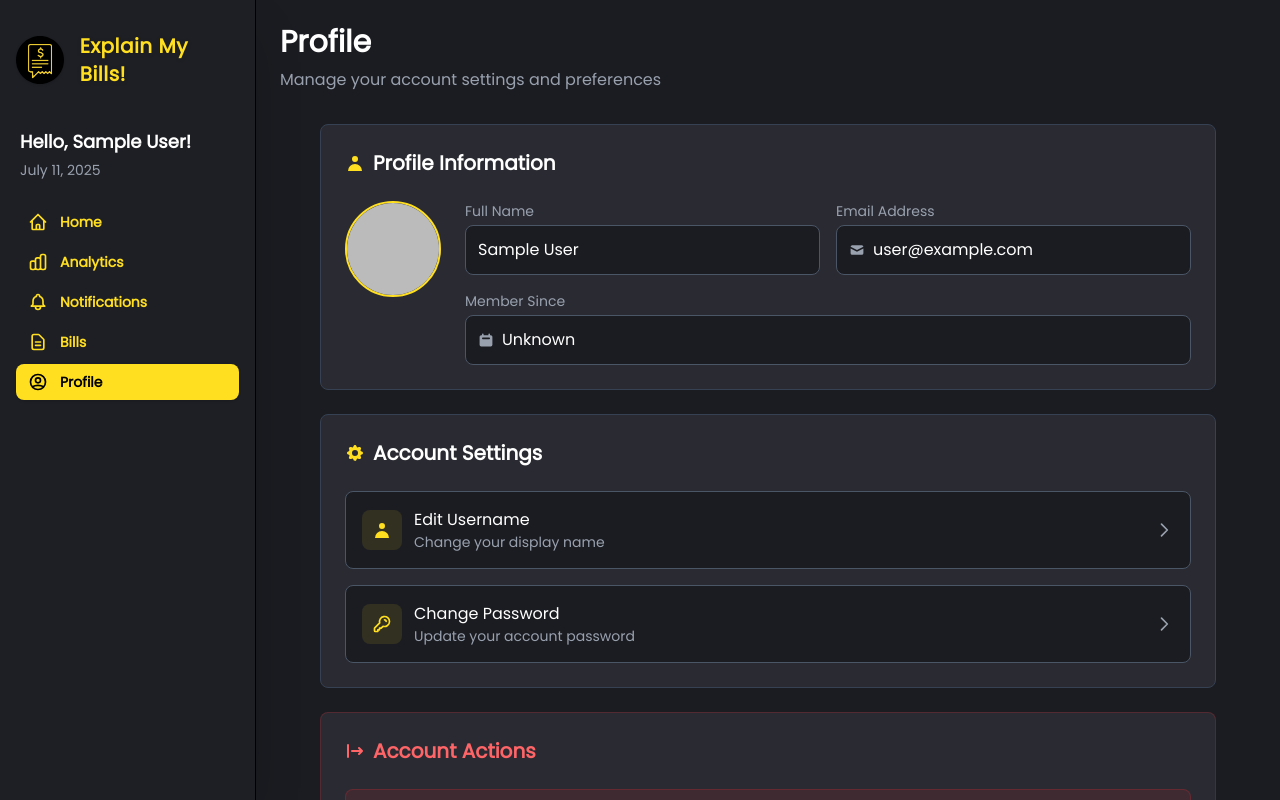
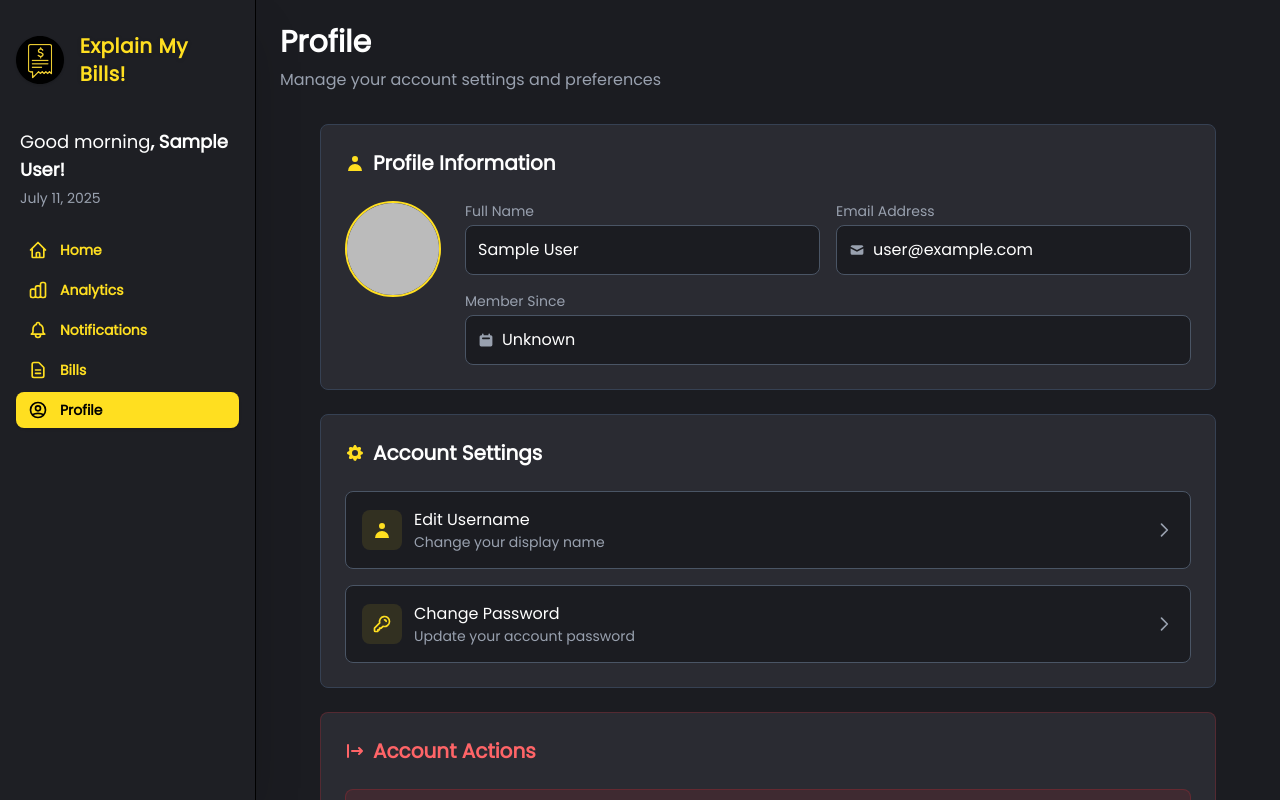
Before and after one commit to ShawnMayol/explain-my-bills, a React (Vite) app in the folder frontend/: page /profile in a window 1280 px wide. Built offline with nearby package versions, Linux system fonts and the light colour scheme; no server answers; sample sign-in values are in the browser's storage.

Commit message:
feat: add logo link and personalized greeting in Sidebar

```diff
--- a/frontend/src/components/Sidebar.jsx
+++ b/frontend/src/components/Sidebar.jsx
@@ -1,5 +1,5 @@
 import React from "react";
-import { useNavigate, NavLink } from "react-router-dom";
+import { useNavigate, NavLink, Link } from "react-router-dom";
 import { auth } from "../../firebase/firebaseConfig";
 import { signOut } from "firebase/auth";
 import { useAuth } from "../context/AuthContext";
@@ -99,16 +99,28 @@ export default function Sidebar({ isOpen, onClose }) {
                     <div>
                         <div className="flex items-center mb-10">
                             <div className="w-12 h-12 rounded-full flex items-center justify-center text-black font-extrabold text-2xl shadow">
-                                <img src={logo} alt="Explain My Bills Logo" />
+                                <Link to="/">
+                                    <img
+                                        src={logo}
+                                        alt="Explain My Bills Logo"
+                                    />
+                                </Link>
                             </div>
                             <span className="ml-4 text-xl font-extrabold text-yellow-300 tracking-wide drop-shadow hidden md:inline">
                                 Explain My Bills!
                             </span>
                         </div>
-
                         {user && (
                             <div className="ml-1 mb-1 text-lg text-white font-semibold">
-                                Hello, {user.displayName || "User"}!
+                                <span className="text-white font-medium">
+                                    {(() => {
+                                        const hour = new Date().getHours();
+                                        if (hour < 12) return "Good morning";
+                                        if (hour < 18) return "Good afternoon";
+                                        return "Good evening";
+                                    })()}
+                                </span>
+                                , {user.displayName || "User"}!
                             </div>
                         )}
                         <div className="ml-1 mb-6 text-sm text-gray-400">
```
